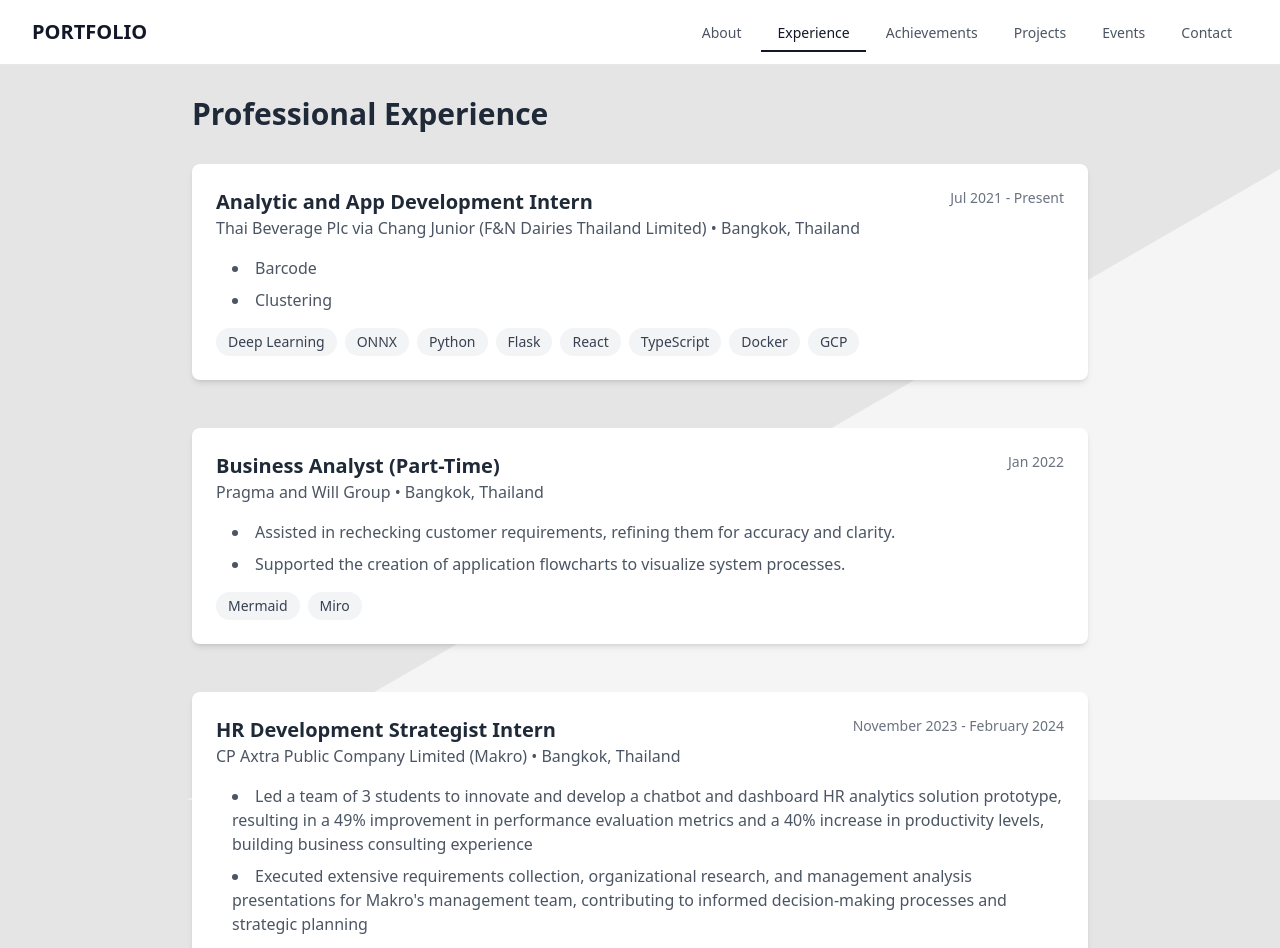
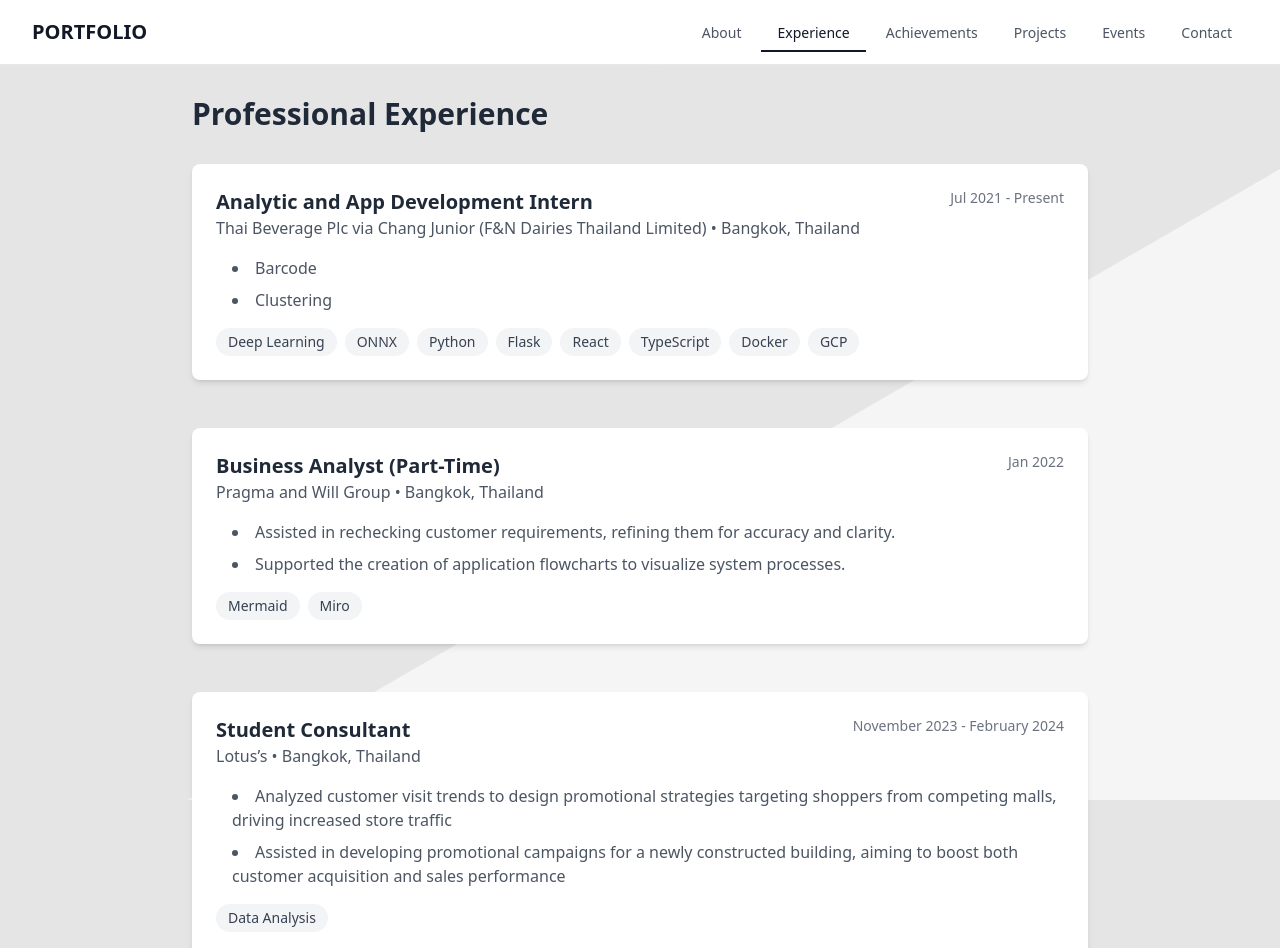
Before and after one commit to 5hyfilm/portfolio, a Next.js app: page /experience in a window 1280 px wide. Shown: the top 948 px of the page. Built offline with nearby package versions, Linux system fonts and the light colour scheme.

Commit message:
Add Lotus

```diff
--- a/src/data/experiences.ts
+++ b/src/data/experiences.ts
@@ -55,6 +55,22 @@ export const experiencesData: Experience[] = [
   },
   {
     id: 3,
+    title: "Student Consultant",
+    company: "Lotus’s",
+    location: "Bangkok, Thailand",
+    period: "November 2023 - February 2024",
+    startDate: "2023-11",
+    endDate: "2024-02",
+    type: "internship",
+    description: [
+      "Analyzed customer visit trends to design promotional strategies targeting shoppers from competing malls, driving increased store traffic",
+      "Assisted in developing promotional campaigns for a newly constructed building, aiming to boost both customer acquisition and sales performance",
+    ],
+    technologies: ["Data Analysis"],
+    highlights: [""],
+  },
+  {
+    id: 4,
     title: "Business Analyst (Part-Time)",
     company: "Pragma and Will Group",
     location: "Bangkok, Thailand",
@@ -73,7 +89,7 @@ export const experiencesData: Experience[] = [
   },
 
   {
-    id: 4,
+    id: 5,
     title: "Analytic and App Development Intern",
     company:
       "Thai Beverage Plc via Chang Junior (F&N Dairies Thailand Limited)",
```
